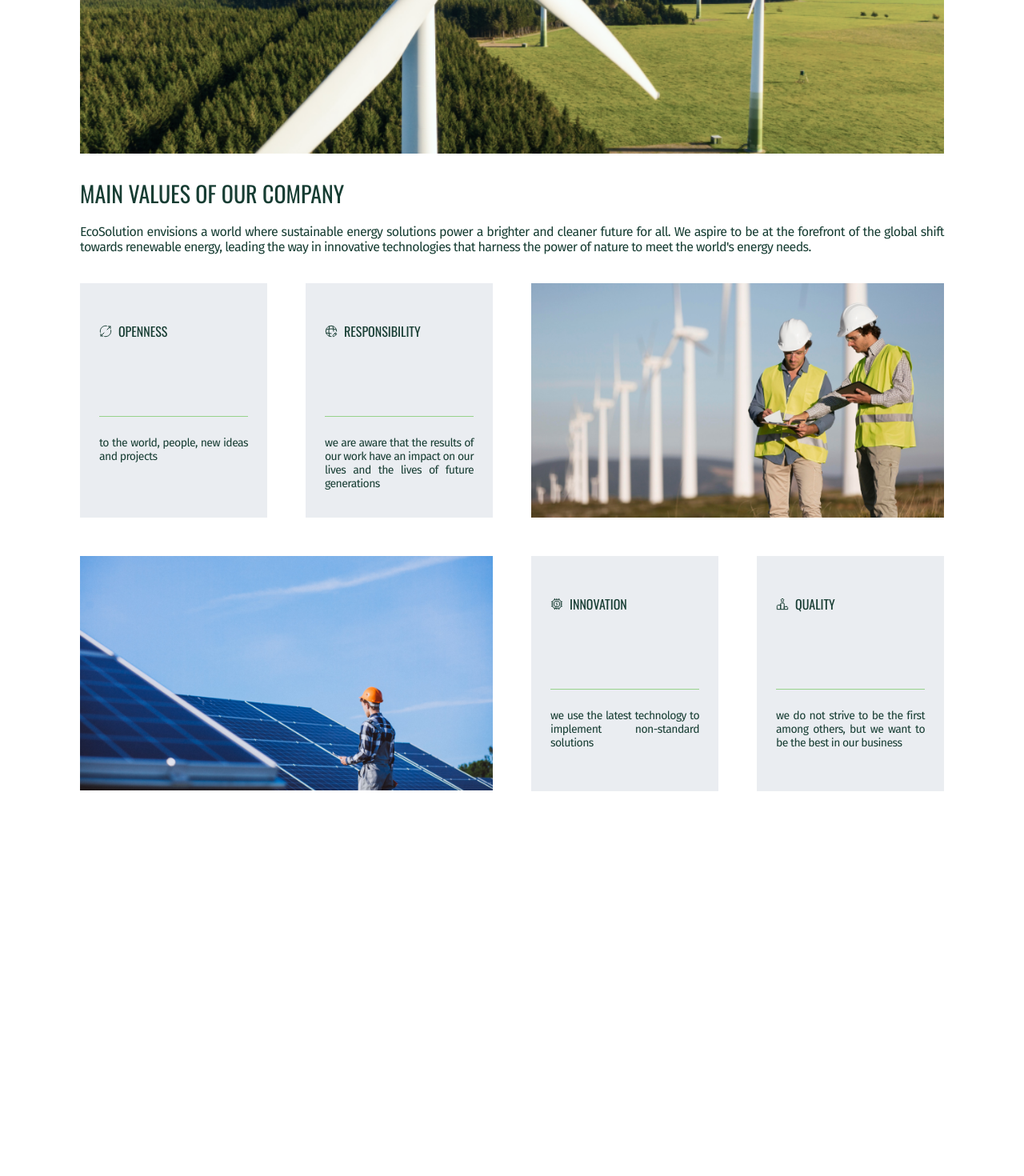
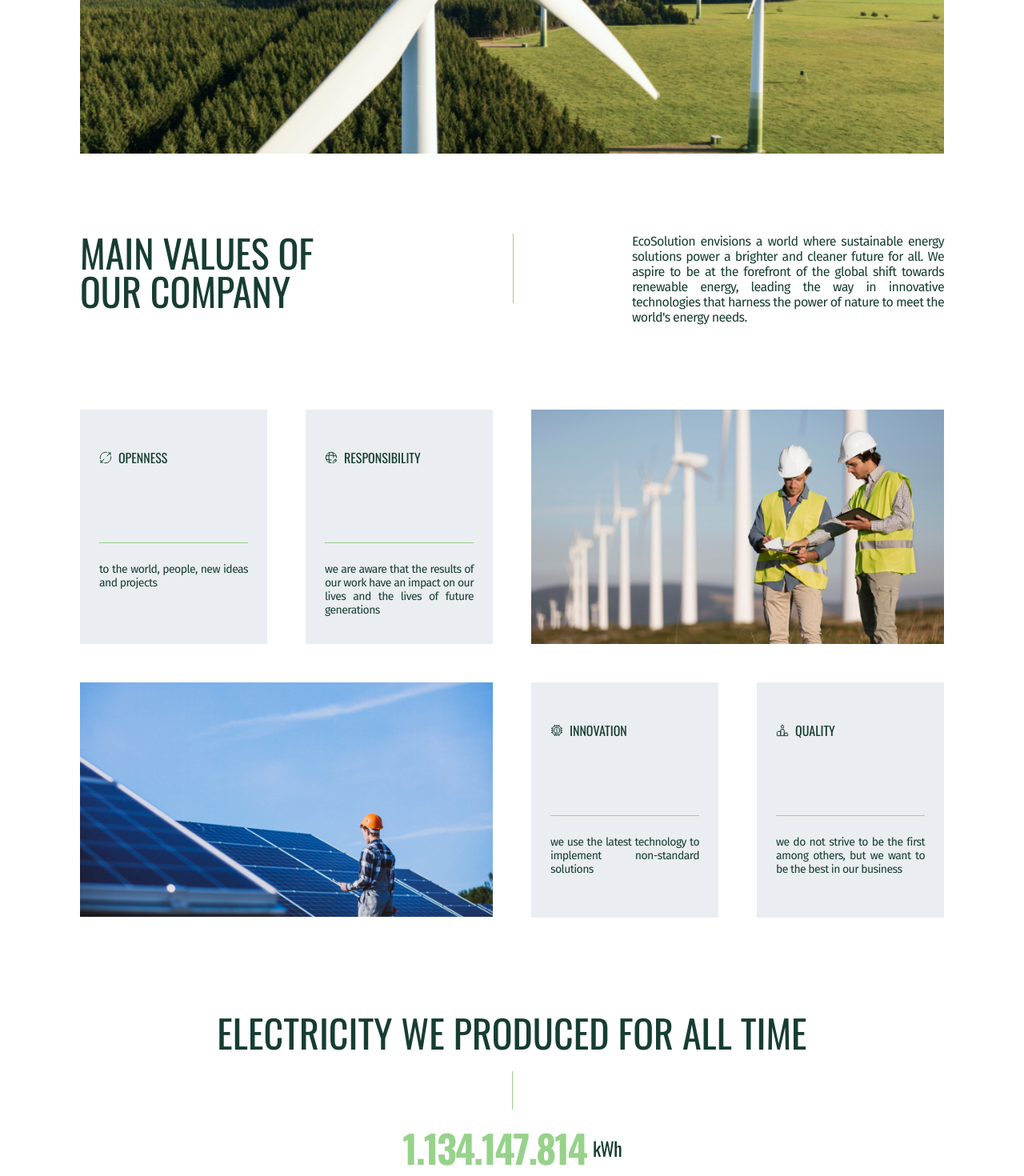
Before and after one commit to lksndr1/softryzen-ecosolution, a React (Create React App) app: page / in a window 1280 px wide. Shown: the part 834-2304 px from the top of the page at 80% size. Before the commit the page ends 1823 px from the top, so only its background shows below. Built offline with nearby package versions, Linux system fonts and the light colour scheme.

Commit message:
Fixed styles in About (green v line)

```diff
--- a/src/App.js
+++ b/src/App.js
@@ -2,6 +2,7 @@ import './styles/general.css';
 import Header from './components/header/Header';
 import Mainsec from './components/main/Mainsec';
 import About from './components/about/About';
+import Electricity from './components/electricity/Electricity';
 
 function App() {
   return (
@@ -9,6 +10,7 @@ function App() {
       <Header />
       <Mainsec />
       <About />
+      <Electricity />
 
     </div>
   );
--- a/src/components/about/About.js
+++ b/src/components/about/About.js
@@ -7,8 +7,9 @@ const About = () => {
         <section className="about">
             <div className="container">
                 <div className="info-wrapper">
-                    <h2>Main values of our company</h2>
-                    <p>EcoSolution envisions a world where sustainable energy solutions power a brighter and cleaner future for all. We aspire to be at the forefront of the global shift towards renewable energy, leading the way in innovative technologies that harness the power of nature to meet the world's energy needs.</p>
+                    <h2 className="about-heading">Main values of our company</h2>
+                    <div className="about-line"></div>
+                    <p className="about-info">EcoSolution envisions a world where sustainable energy solutions power a brighter and cleaner future for all. We aspire to be at the forefront of the global shift towards renewable energy, leading the way in innovative technologies that harness the power of nature to meet the world's energy needs.</p>
                 </div>
                 <div className="values-wrapper">
                     <div className="openness value">
--- a/src/components/about/about.css
+++ b/src/components/about/about.css
@@ -1,3 +1,10 @@
+.about-line {
+    display: none;
+    border: none;
+    width: 1px;
+    height: 110px;
+    background: #97d28b;
+}
 .values-wrapper {
     margin-top: 36px;
     display: grid;
@@ -43,7 +50,30 @@
 }
 
 @media (min-width: 768px) {
+
+    .info-wrapper {
+        display: flex;
+        align-items: flex-start;
+        justify-content: space-between;
+        margin-top: 100px;
+    }
+
+    .about-heading {
+        margin-top: 0;
+        padding-right: 70px;
+    }
+
+    .about-heading, .about-info {
+        width: 50%;
+    }
+
+    .about-line {
+        display: block;
+        margin: 0 11px 0 11px;
+    }
+
     .values-wrapper {
+        margin-top: 100px;
         display: grid;
         grid-template-columns: repeat(4, 1fr);
         grid-template-rows: repeat(2, 1fr);
@@ -73,6 +103,18 @@
 }
 
 @media (min-width: 1280px) {
+    .about-heading {
+        padding-right: 230px;
+    }
+
+    .about-info {
+        padding-left: 137px;
+    }
+
+    .about-line {
+        height: 87px;
+    }
+
     .values-wrapper {
         grid-column-gap: 48px;
         grid-row-gap: 48px;
--- /dev/null
+++ b/src/components/electricity/Electricity.js
@@ -0,0 +1,20 @@
+import './electricity.css';
+
+const Electricity = () => {
+    return (
+        <section className="electricity">
+            <div className="container">
+                <div className="heading">
+                    <h2>Electricity we produced for all time</h2>
+                </div>
+                <div className="electricity-line"></div>
+                <div className='counter'>
+                    <p className='numbers'>1.134.147.814</p>
+                    <p className='kWh'>kWh</p>
+                </div>
+            </div>
+        </section>
+    );
+}
+
+export default Electricity;
--- /dev/null
+++ b/src/components/electricity/electricity.css
@@ -0,0 +1,38 @@
+.heading {
+    text-align: center;
+}
+
+.electricity-line{
+    border: none;
+    width: 1px;
+    height: 48px;
+    background: #97d28b;
+    margin: 0 auto;
+}
+
+.counter {
+    display: flex;
+    align-items: center;
+    justify-content: center;
+    gap: 8px;
+    margin-top: 24px;
+}
+
+.numbers {
+    font-family: var(--second-family);
+    font-weight: 700;
+    font-size: 48px;
+    line-height: 100%;
+    text-transform: uppercase;
+    text-align: center;
+    color: #97d28b;
+}
+
+.kWh {
+    font-family: var(--second-family);
+    font-weight: 400;
+    font-size: 24px;
+    line-height: 100%;
+    text-align: center;
+    color: #173d33;
+}
--- a/src/styles/general.css
+++ b/src/styles/general.css
@@ -43,10 +43,20 @@ h3 {
 	.container{
 		margin: 0 30px 0 30px;
 	}
+
+	h2 {
+		font-size: 36px;
+		margin-top: 100px;
+	}
 }
 
 @media (min-width: 1280px) {
 	.container{
 		margin: 0 100px 0 100px;
 	}
+
+	h2 {
+		font-size: 48px;
+		margin-top: 120px;
+	}
 }
```
